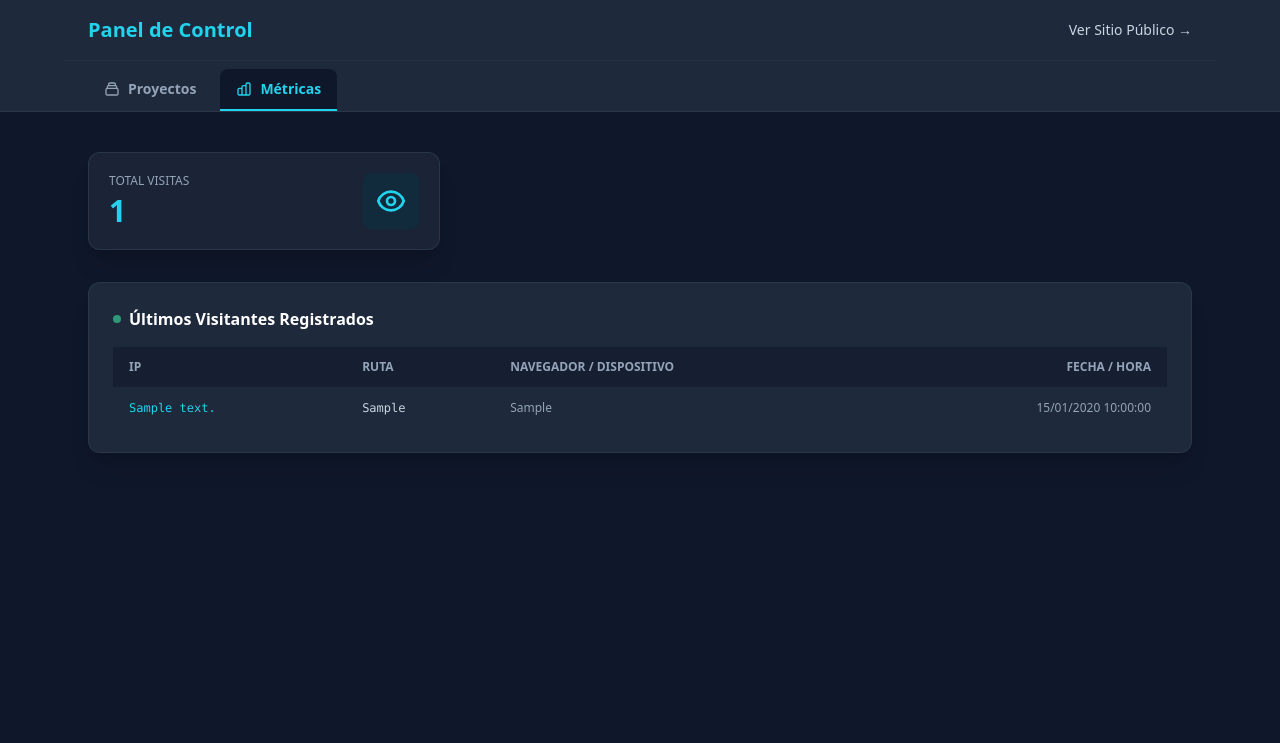
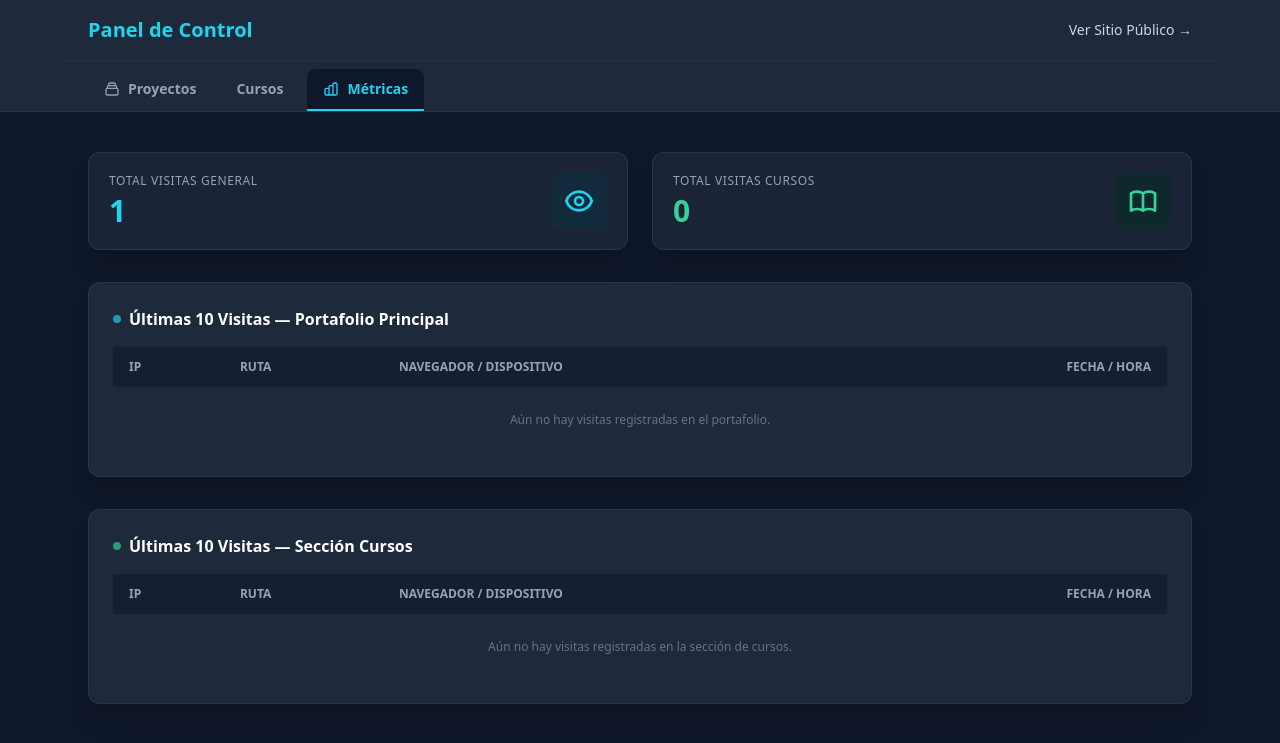
Before and after one commit to BaroneCodifica/Portafolio_New, a Django app: page /dashboard/metricas/ in a window 1280 px wide. Shown: the top 743 px of the page. Run offline with Django 5.2, Linux system fonts and the light colour scheme; a user stored in the database is signed in; tables that the repository leaves empty hold one stand-in row (values such as "Sample post"); some libraries are stand-ins or nearby versions.

Commit message:
Nuevas funcionalidades

```diff
--- a/core/templates/core/dashboard_metrics.html
+++ b/core/templates/core/dashboard_metrics.html
@@ -12,24 +12,37 @@
     {% include 'core/dashboard_nav.html' %}
 
     <main class="max-w-6xl mx-auto px-6 py-10">
-        <!-- Tarjetas de Resumen de Métricas -->
-        <div class="grid grid-cols-1 md:grid-cols-3 gap-6 mb-8">
+
+        <!-- Tarjetas de Resumen de Métricas (Portafolio vs Cursos) -->
+        <div class="grid grid-cols-1 md:grid-cols-2 gap-6 mb-8">
+            <!-- Card 1: Total Portafolio -->
             <div class="bg-slate-800/80 border border-slate-700/60 p-5 rounded-xl flex items-center justify-between shadow-xl">
                 <div>
-                    <p class="text-xs font-medium text-slate-400 uppercase">Total Visitas</p>
+                    <p class="text-xs font-medium text-slate-400 uppercase tracking-wider">Total Visitas General</p>
                     <p class="text-3xl font-black text-cyan-400 mt-1">{{ total_visits }}</p>
                 </div>
                 <div class="p-3 bg-cyan-950/50 text-cyan-400 rounded-lg">
                     <svg class="w-8 h-8" fill="none" stroke="currentColor" viewBox="0 0 24 24"><path stroke-linecap="round" stroke-linejoin="round" stroke-width="2" d="M15 12a3 3 0 11-6 0 3 3 0 016 0z"/><path stroke-linecap="round" stroke-linejoin="round" stroke-width="2" d="M2.458 12C3.732 7.943 7.523 5 12 5c4.478 0 8.268 2.943 9.542 7-1.274 4.057-5.064 7-9.542 7-4.477 0-8.268-2.943-9.542-7z"/></svg>
                 </div>
             </div>
+
+            <!-- Card 2: Total Cursos -->
+            <div class="bg-slate-800/80 border border-slate-700/60 p-5 rounded-xl flex items-center justify-between shadow-xl">
+                <div>
+                    <p class="text-xs font-medium text-slate-400 uppercase tracking-wider">Total Visitas Cursos</p>
+                    <p class="text-3xl font-black text-emerald-400 mt-1">{{ total_course_visits }}</p>
+                </div>
+                <div class="p-3 bg-emerald-950/50 text-emerald-400 rounded-lg">
+                    <svg class="w-8 h-8" fill="none" stroke="currentColor" viewBox="0 0 24 24"><path stroke-linecap="round" stroke-linejoin="round" stroke-width="2" d="M12 6.253v13m0-13C10.832 5.477 9.246 5 7.5 5S4.168 5.477 3 6.253v13C4.168 18.477 5.754 18 7.5 18s3.332.477 4.5 1.253m0-13C13.168 5.477 14.754 5 16.5 5c1.747 0 3.332.477 4.5 1.253v13C19.832 18.477 18.247 18 16.5 18c-1.746 0-3.332.477-4.5 1.253"/></svg>
+                </div>
+            </div>
         </div>
 
-        <!-- Tabla de Registro de Visitas -->
-        <div class="bg-slate-800 border border-slate-700/60 rounded-xl p-6 shadow-xl">
+        <!-- TABLA 1: ÚLTIMAS 10 VISITAS DEL PORTAFOLIO PRINCIPAL -->
+        <div class="bg-slate-800 border border-slate-700/60 rounded-xl p-6 shadow-xl mb-8">
             <h3 class="text-md font-bold text-white mb-4 flex items-center gap-2">
-                <span class="w-2 h-2 rounded-full bg-emerald-400 animate-pulse"></span>
-                Últimos Visitantes Registrados
+                <span class="w-2 h-2 rounded-full bg-cyan-400 animate-pulse"></span>
+                Últimas 10 Visitas — Portafolio Principal
             </h3>
             <div class="overflow-x-auto">
                 <table class="w-full text-left text-xs">
@@ -42,7 +55,7 @@
                         </tr>
                     </thead>
                     <tbody class="divide-y divide-slate-800/60 text-slate-300">
-                        {% for visit in visits %}
+                        {% for visit in portfolio_visits %}
                         <tr class="hover:bg-slate-700/30 transition-colors">
                             <td class="px-4 py-3 font-mono text-cyan-400">{{ visit.ip_address }}</td>
                             <td class="px-4 py-3 font-mono text-slate-300">{{ visit.path }}</td>
@@ -51,13 +64,48 @@
                         </tr>
                         {% empty %}
                         <tr>
-                            <td colspan="4" class="px-4 py-6 text-center text-slate-500">Aún no hay visitas registradas.</td>
+                            <td colspan="4" class="px-4 py-6 text-center text-slate-500">Aún no hay visitas registradas en el portafolio.</td>
                         </tr>
                         {% endfor %}
                     </tbody>
                 </table>
             </div>
         </div>
+
+        <!-- TABLA 2: ÚLTIMAS 10 VISITAS DE LA SECCIÓN DE CURSOS -->
+        <div class="bg-slate-800 border border-slate-700/60 rounded-xl p-6 shadow-xl">
+            <h3 class="text-md font-bold text-white mb-4 flex items-center gap-2">
+                <span class="w-2 h-2 rounded-full bg-emerald-400 animate-pulse"></span>
+                Últimas 10 Visitas — Sección Cursos
+            </h3>
+            <div class="overflow-x-auto">
+                <table class="w-full text-left text-xs">
+                    <thead class="bg-slate-900/50 text-slate-400 uppercase border-b border-slate-800">
+                        <tr>
+                            <th class="px-4 py-3">IP</th>
+                            <th class="px-4 py-3">Ruta</th>
+                            <th class="px-4 py-3">Navegador / Dispositivo</th>
+                            <th class="px-4 py-3 text-right">Fecha / Hora</th>
+                        </tr>
+                    </thead>
+                    <tbody class="divide-y divide-slate-800/60 text-slate-300">
+                        {% for visit in course_visits %}
+                        <tr class="hover:bg-slate-700/30 transition-colors">
+                            <td class="px-4 py-3 font-mono text-emerald-400">{{ visit.ip_address }}</td>
+                            <td class="px-4 py-3 font-mono text-slate-300">{{ visit.path }}</td>
+                            <td class="px-4 py-3 max-w-xs truncate text-slate-400" title="{{ visit.user_agent }}">{{ visit.user_agent }}</td>
+                            <td class="px-4 py-3 text-right text-slate-400">{{ visit.timestamp|date:"d/m/Y H:i:s" }}</td>
+                        </tr>
+                        {% empty %}
+                        <tr>
+                            <td colspan="4" class="px-4 py-6 text-center text-slate-500">Aún no hay visitas registradas en la sección de cursos.</td>
+                        </tr>
+                        {% endfor %}
+                    </tbody>
+                </table>
+            </div>
+        </div>
+
     </main>
 
 </body>
--- a/core/templates/core/dashboard_nav.html
+++ b/core/templates/core/dashboard_nav.html
@@ -21,7 +21,14 @@
             Proyectos
         </a>
 
-        <!-- Pestaña 2: Métricas -->
+        <!-- Pestaña 2: Cursos (CRUD) -->
+        <a href="{% url 'core:dashboard_courses' %}"
+            class="px-4 py-2.5 text-sm font-semibold rounded-t-lg transition-colors flex items-center gap-2 border-b-2
+            {% if active_tab == 'courses' %}bg-slate-900 text-cyan-400 border-cyan-400{% else %}text-slate-400 hover:text-slate-200 border-transparent{% endif %}">
+            Cursos
+        </a>
+
+        <!-- Pestaña 3: Métricas -->
         <a href="{% url 'core:dashboard_metrics' %}"
            class="px-4 py-2.5 text-sm font-semibold rounded-t-lg transition-colors flex items-center gap-2 border-b-2
            {% if active_tab == 'metrics' %}
--- a/core/urls.py
+++ b/core/urls.py
@@ -16,4 +16,9 @@ urlpatterns = [
     path('dashboard/proyectos/crear/', views.create_project, name='create_project'),
     path('dashboard/proyectos/editar/<int:pk>/', views.edit_project, name='edit_project'),
     path('dashboard/proyectos/eliminar/<int:pk>/', views.delete_project, name='delete_project'),
+
+    # Rutas para la gestión de cursos
+    path('dashboard/cursos/', views.dashboard_courses, name='dashboard_courses'),
+    path('dashboard/cursos/crear/', views.create_course, name='create_course'),
+    path('dashboard/cursos/eliminar/<int:pk>/', views.delete_course, name='delete_course'),
 ]
--- a/core/views.py
+++ b/core/views.py
@@ -4,6 +4,8 @@ from django.http import HttpResponse
 from django.db.models import Q
 from .models import Project, Visit
 from .forms import ProjectForm
+from courses.models import Course
+from courses.forms import CourseForm
 
 def get_client_ip(request):
     x_forwarded_for = request.META.get('HTTP_X_FORWARDED_FOR')
@@ -96,3 +98,57 @@ def delete_project(request, pk):
         projects = Project.objects.all()
         return render(request, 'core/dashboard_project_list.html', {'projects': projects})
     return HttpResponse(status=400)
+
+
+
+
+# --- DASHBOARD: Vista de Cursos (CRUD) ---
+@login_required
+def dashboard_courses(request):
+    courses = Course.objects.all()
+    form = CourseForm()
+    context = {
+        'courses': courses,
+        'form': form,
+        'active_tab': 'courses'
+    }
+    return render(request, 'core/dashboard_courses.html', context)
+
+# --- DASHBOARD: Vista de Métricas Mejoradas ---
+@login_required
+def dashboard_metrics(request):
+    # Límite estricto de máximo 10 registros por tabla
+    portfolio_visits = Visit.objects.filter(path='/')[:10]
+    course_visits = Visit.objects.filter(path__startswith='/cursos/')[:10]
+
+    total_visits = Visit.objects.count()
+    total_course_visits = Visit.objects.filter(path__startswith='/cursos/').count()
+
+    context = {
+        'portfolio_visits': portfolio_visits,
+        'course_visits': course_visits,
+        'total_visits': total_visits,
+        'total_course_visits': total_course_visits,
+        'active_tab': 'metrics'
+    }
+    return render(request, 'core/dashboard_metrics.html', context)
+
+# --- Funciones CRUD HTMX para Cursos ---
+@login_required
+def create_course(request):
+    if request.method == 'POST':
+        form = CourseForm(request.POST, request.FILES)
+        if form.is_valid():
+            form.save()
+            courses = Course.objects.all()
+            return render(request, 'core/dashboard_course_list.html', {'courses': courses})
+    return HttpResponse(status=400)
+
+@login_required
+def delete_course(request, pk):
+    course = get_object_or_404(Course, pk=pk)
+    if request.method == 'POST':
+        course.delete()
+        courses = Course.objects.all()
+        return render(request, 'core/dashboard_course_list.html', {'courses': courses})
+    return HttpResponse(status=400)
--- a/courses/views.py
+++ b/courses/views.py
@@ -1,6 +1,9 @@
 from django.shortcuts import render, get_object_or_404
+from django.contrib.auth.decorators import login_required
 from .models import Course, Category, Testimonial
 
+
+@login_required
 def academy_home(request):
     featured_courses = Course.objects.filter(is_published=True)[:6]
     categories = Category.objects.all()
```
Also changed, not shown: core/templates/core/dashboard_course_list.html (added, +29 -0 lines), core/templates/core/navbar.html (+11 -0 lines), courses/forms.py (added, +17 -0 lines).
